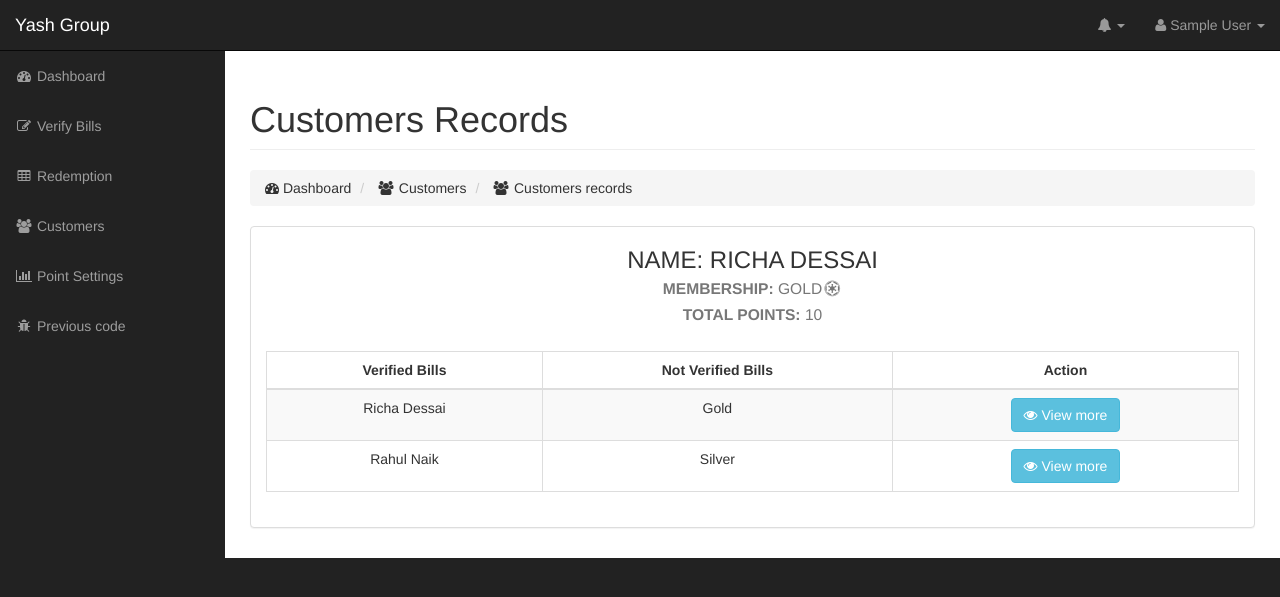
After one commit to samrdh/yash, a PHP site: page /customers_verified_notverified_view.php in a window 1280 px wide. The commit adds this page. Shown: the top 597 px of the page. Run offline with PHP 8.4, Linux system fonts and the light colour scheme; the visitor is signed in with stand-in values (Sample User, id 1).

Commit message:
verified and not verified view part added

```diff
--- /dev/null
+++ b/customers_verified_notverified_view.php
@@ -0,0 +1,89 @@
+<?php
+include("header.php");
+?>
+        <div id="page-wrapper">
+
+<div class="container-fluid">
+
+    <!-- Page Heading -->
+    <div class="row">
+        <div class="col-lg-12">
+            <h1 class="page-header">
+                Customers Records
+            </h1>
+            <ol class="breadcrumb">
+                <li>
+                    <i class="fa fa-dashboard"></i> Dashboard
+                </li>
+                <li>
+                        <i class="fa fa-fw fa-users"></i> Customers
+                </li>
+                <li>
+                        <i class="fa fa-fw fa-users"></i> Customers records
+                </li>
+
+            </ol>
+        </div>
+    </div>
+
+
+<div class="row">
+    <div class="col-lg-12">
+    <div class="panel panel-default">
+    <h3 class="text-center font-weight-bold text-uppercase py-4">Name: Richa Dessai
+    <br>
+    <small><b>Membership: </b> Gold<i class="fa fa-fw fa-empire"></i></small>
+    <br>
+    <small><b>Total Points: </b> 10</small>
+    </h3>
+
+                <!--div class="panel-heading">
+                    <h3 class="panel-title"><i class="fa fa-users fa-fw"></i> List of customers</h3>
+                </div-->
+                <div class="panel-body">
+                    <div class="table-responsive">
+                        <table class="table table-bordered table-hover table-striped text-center">
+                            <thead>
+                                <tr>
+
+                                    <th class="text-center">Verified Bills</th>
+                                    <th class="text-center">Not Verified Bills</th>
+                                    <th class="text-center">Action</th>
+                                </tr>
+                            </thead>
+                            <tbody>
+                                <tr>
+
+                                    <td>Richa Dessai</td>
+                                    <td>Gold</td>
+
+                                    <td><button class="btn btn-info" type="submit"><i class="fa fa-eye"></i> View more</button></td>
+                                </tr>
+                                <tr>
+
+                                    <td>Rahul Naik</td>
+                                    <td>Silver</td>
+
+                                    <td><button class="btn btn-info" type="submit"><i class="fa fa-eye"></i> View more</button></td>
+                                </tr>
+                            </tbody>
+                        </table>
+                    </div>
+
+
+
+                </div>
+
+    </div>
+</div>
+
+</div>
+<!-- /.container-fluid -->
+
+</div>
+<!-- /#page-wrapper -->
+
+</div>
+<?php
+include("footer.php");
+?>
```
Also changed, not shown: customers.php (+8 -5 lines).
